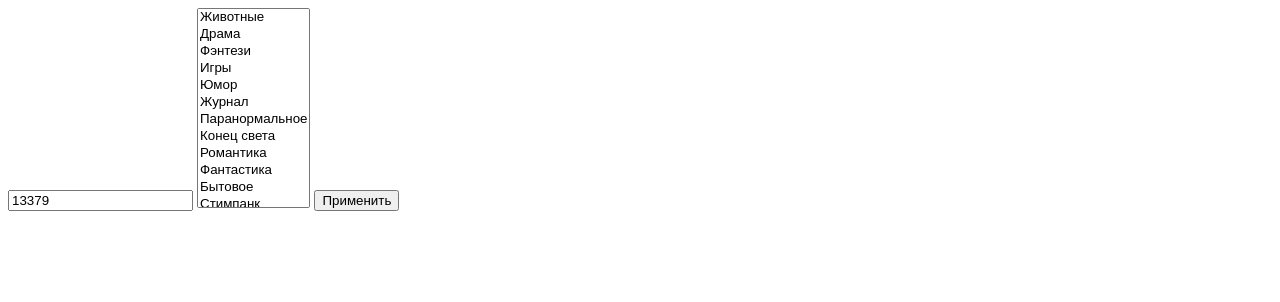
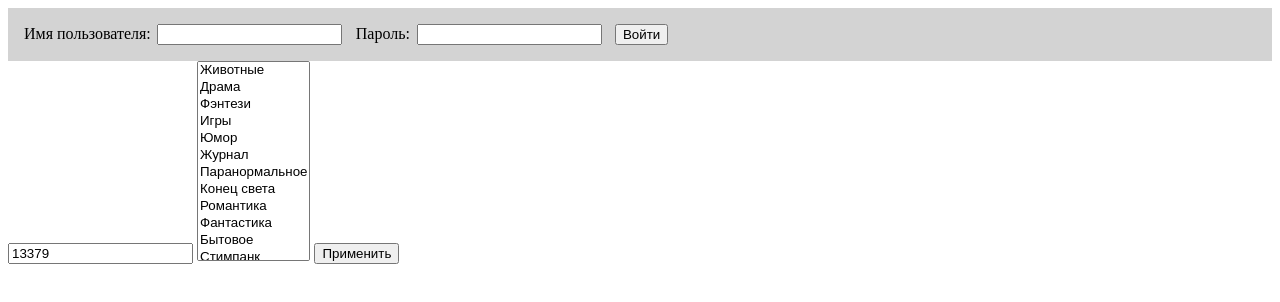
Before and after one commit to mr9d/acomics-dev-server, a website: page static/index.html in a window 1280 px wide. Drawn offline with Linux system fonts and the light colour scheme; no server answers.

Commit message:
Add login form

```diff
--- a/static/index.html
+++ b/static/index.html
@@ -5,10 +5,11 @@
   <meta charset="UTF-8">
   <meta name="viewport" content="width=device-width, initial-scale=1.0">
   <title>Document</title>
+  <script defer="" src="/js/devClient.js?03-31-2024"></script>
 </head>
 
 <body>
-  <form method="POST" action="/proxy/action/manageSerial">
+  <form method="POST" class="interactive" action="/proxy/action/manageSerial">
     <input type="text" name="id" value="13379">
     <input type="hidden" name="submit" value="changeCategory">
     <select name="category[]" style="height:200px;" multiple="">
--- /dev/null
+++ b/static/js/devClient.js
@@ -0,0 +1,100 @@
+(() => {
+
+  const PROXY_PREFIX = '/proxy';
+  const PROFILE_SETTINGS_PATH = '/settings/profile';
+  const AUTH_LOGIN_PATH = '/action/authLogin';
+
+  const domParser = new DOMParser();
+
+  const isDevServer = () => window.location.hostname !== 'acomics.ru';
+
+  const proxifyPath = (path) => isDevServer() ? PROXY_PREFIX + path : path;
+
+  const getUsername = async () => {
+    const response = await fetch(proxifyPath(PROFILE_SETTINGS_PATH), { method: 'get' });
+    const responseText = await response.text();
+    const htmlDoc = domParser.parseFromString(responseText, 'text/html');
+    const usernameInput = htmlDoc.querySelector('main form.profile input[name="username"]');
+    return usernameInput === null ? null : usernameInput.value;
+  };
+
+  const authFormSubmitListener = async (evt) => {
+    evt.preventDefault();
+    const form = evt.target;
+    const response = await fetch(proxifyPath(AUTH_LOGIN_PATH), { method: 'post', body: new FormData(form)});
+    const responseText = await response.text();
+    const htmlDoc = domParser.parseFromString(responseText, 'text/html');
+    const errorSection = htmlDoc.querySelector('div#error');
+    if (errorSection === null) {
+      const username = await getUsername();
+      initAuthPanel(username);
+    } else {
+      console.log(errorSection);
+      alert('Ошибка авторизации. См. детали в консоли.');
+    }
+  };
+
+  const createLoginForm = () => {
+    const formElement = document.createElement('form');
+
+    const usernameInput = document.createElement('input');
+    usernameInput.setAttribute('type', 'text');
+    usernameInput.setAttribute('name', 'username');
+    usernameInput.style.margin = '0 1em 0 0.5em';
+
+    const passwordInput = document.createElement('input');
+    passwordInput.setAttribute('type', 'password');
+    passwordInput.setAttribute('name', 'password');
+    passwordInput.style.margin = '0 1em 0 0.5em';
+
+    const submitButton = document.createElement('button');
+    submitButton.setAttribute('type', 'submit');
+    submitButton.innerText = 'Войти';
+
+    const hiddenElement = document.createElement('input');
+    hiddenElement.setAttribute('type', 'hidden');
+    hiddenElement.setAttribute('name', 'submit');
+    hiddenElement.setAttribute('value', 'login');
+
+    formElement.append(
+      document.createTextNode('Имя пользователя:'),
+      usernameInput,
+      document.createTextNode('Пароль:'),
+      passwordInput,
+      submitButton,
+      hiddenElement);
+
+    formElement.addEventListener('submit', authFormSubmitListener);
+
+    return formElement;
+  };
+
+  const initAuthPanel = async (username) => {
+    const oldPanel = document.querySelector('section.auth');
+    if (oldPanel !== null) {
+      oldPanel.remove();
+    }
+
+    const authElement = document.createElement('section');
+
+    authElement.style.padding = '1em';
+    authElement.style.background = 'lightgrey';
+    authElement.classList.add('auth');
+
+    if (username) {
+      authElement.innerText = 'Вы вошли как: ' + username;
+    } else {
+      authElement.append(createLoginForm());
+    }
+
+    document.body.prepend(authElement);
+  };
+
+  const init = async () => {
+    const username = await getUsername();
+    initAuthPanel(username);
+  };
+
+  init();
+
+})();
```
Also changed, not shown: server/proxyRouter.js (+5 -2 lines).
